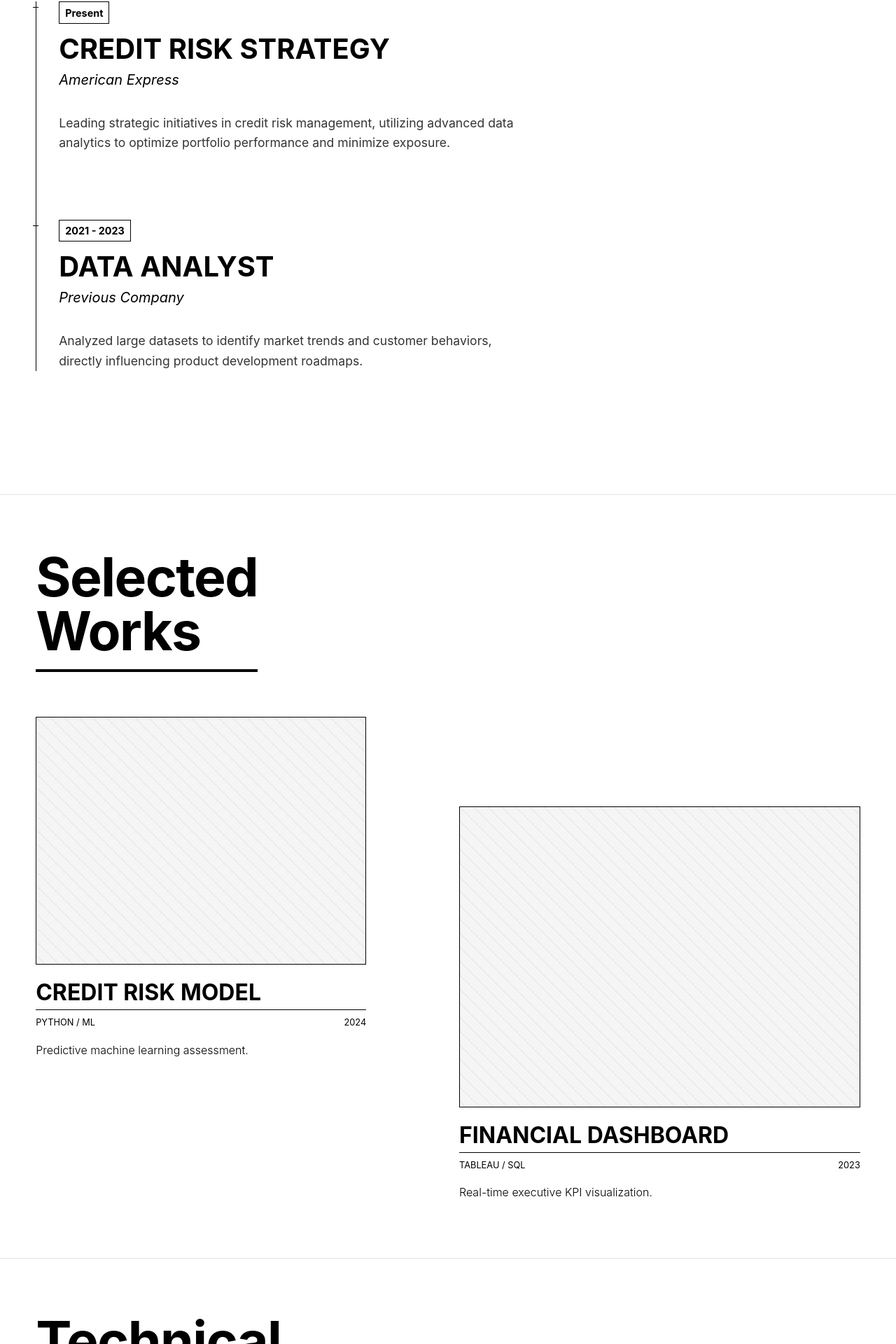
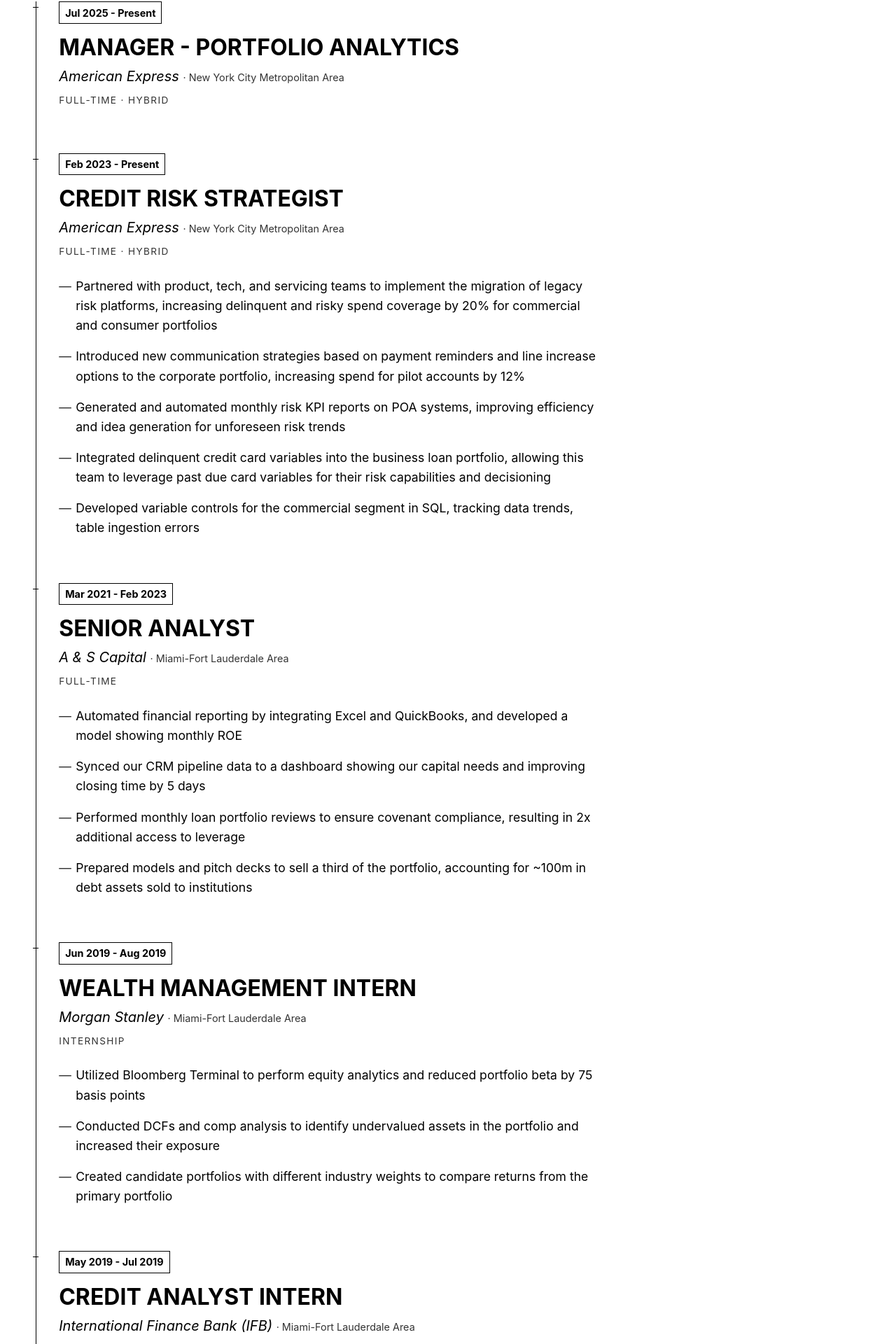
Before and after one commit to alediez2048/cesar-diez-website, a React (Vite) app: page / in a window 1280 px wide. Shown: the part 1590-3510 px from the top of the page at 70% size. Built offline with nearby package versions, Linux system fonts and the light colour scheme.

Commit message:
Update Experience section with full professional history

```diff
--- a/src/components/Experience.jsx
+++ b/src/components/Experience.jsx
@@ -5,16 +5,95 @@
   const experiences = [
     {
       company: 'American Express',
-      role: 'Credit Risk Strategy',
-      date: 'Present',
-      description: 'Leading strategic initiatives in credit risk management, utilizing advanced data analytics to optimize portfolio performance and minimize exposure.'
+      location: 'New York City Metropolitan Area',
+      roles: [
+        {
+          title: 'Manager - Portfolio Analytics',
+          date: 'Jul 2025 - Present',
+          type: 'Full-time · Hybrid',
+          description: [
+            // Assuming this is a future role or current promotion based on the text provided "Jul 2025"
+          ]
+        },
+        {
+          title: 'Credit Risk Strategist',
+          date: 'Feb 2023 - Present',
+          type: 'Full-time · Hybrid',
+          description: [
+            'Partnered with product, tech, and servicing teams to implement the migration of legacy risk platforms, increasing delinquent and risky spend coverage by 20% for commercial and consumer portfolios',
+            'Introduced new communication strategies based on payment reminders and line increase options to the corporate portfolio, increasing spend for pilot accounts by 12%',
+            'Generated and automated monthly risk KPI reports on POA systems, improving efficiency and idea generation for unforeseen risk trends',
+            'Integrated delinquent credit card variables into the business loan portfolio, allowing this team to leverage past due card variables for their risk capabilities and decisioning',
+            'Developed variable controls for the commercial segment in SQL, tracking data trends, table ingestion errors'
+          ]
+        }
+      ]
     },
     {
-      company: 'Previous Company',
-      role: 'Data Analyst',
-      date: '2021 - 2023',
-      description: 'Analyzed large datasets to identify market trends and customer behaviors, directly influencing product development roadmaps.'
+      company: 'A & S Capital',
+      location: 'Miami-Fort Lauderdale Area',
+      roles: [
+        {
+          title: 'Senior Analyst',
+          date: 'Mar 2021 - Feb 2023',
+          type: 'Full-time',
+          description: [
+            'Automated financial reporting by integrating Excel and QuickBooks, and developed a model showing monthly ROE',
+            'Synced our CRM pipeline data to a dashboard showing our capital needs and improving closing time by 5 days',
+            'Performed monthly loan portfolio reviews to ensure covenant compliance, resulting in 2x additional access to leverage',
+            'Prepared models and pitch decks to sell a third of the portfolio, accounting for ~100m in debt assets sold to institutions'
+          ]
+        }
+      ]
     },
+    {
+      company: 'Morgan Stanley',
+      location: 'Miami-Fort Lauderdale Area',
+      roles: [
+        {
+          title: 'Wealth Management Intern',
+          date: 'Jun 2019 - Aug 2019',
+          type: 'Internship',
+          description: [
+            'Utilized Bloomberg Terminal to perform equity analytics and reduced portfolio beta by 75 basis points',
+            'Conducted DCFs and comp analysis to identify undervalued assets in the portfolio and increased their exposure',
+            'Created candidate portfolios with different industry weights to compare returns from the primary portfolio'
+          ]
+        }
+      ]
+    },
+    {
+      company: 'International Finance Bank (IFB)',
+      location: 'Miami-Fort Lauderdale Area',
+      roles: [
+        {
+          title: 'Credit Analyst Intern',
+          date: 'May 2019 - Jul 2019',
+          type: 'Internship',
+          description: [
+            'Analyzed and presented a loan underwriting for a residential project ($400K+) to the board of directors',
+            'Executed sensitivity scenarios, using Excel, for upcoming and existing loans to minimize interest rate risk',
+            'Engaged in biweekly board meetings to discuss potential new clients for loan services'
+          ]
+        }
+      ]
+    },
+    {
+      company: 'EY',
+      location: 'Caracas, Federal District, Venezuela',
+      roles: [
+        {
+          title: 'Financial Business Analyst',
+          date: 'May 2018 - Aug 2018',
+          type: 'Internship', // Assuming internship based on duration/context, though text says Role
+          description: [
+            'Prepared a business strategy to tackle hyperinflation for the largest phone manufacturer in LATAM, Samsung',
+            'Created the first big database for the company, using SQL, containing all financial data from each client',
+            'Recruited a new client (QUALITY plastics) for risk management services and cash flow advisory'
+          ]
+        }
+      ]
+    }
   ];
 
   return (
@@ -22,14 +101,25 @@
       <div className="container">
         <h2 className="type-gallery-header">Professional<br />Timeline</h2>
         <div className="timeline-container">
-          {experiences.map((exp, index) => (
-            <div key={index} className="timeline-entry">
-              <div className="timeline-date">{exp.date}</div>
-              <div className="timeline-header">
-                <h3 className="timeline-role">{exp.role}</h3>
-                <div className="timeline-company">{exp.company}</div>
-              </div>
-              <p className="timeline-description">{exp.description}</p>
+          {experiences.map((company, index) => (
+            <div key={index} className="timeline-company-group">
+              {company.roles.map((role, roleIndex) => (
+                <div key={roleIndex} className="timeline-entry">
+                  <div className="timeline-date">{role.date}</div>
+                  <div className="timeline-header">
+                    <h3 className="timeline-role">{role.title}</h3>
+                    <div className="timeline-company">
+                      {company.company} <span className="timeline-location">· {company.location}</span>
+                    </div>
+                    {role.type && <div className="timeline-type">{role.type}</div>}
+                  </div>
+                  <ul className="timeline-description-list">
+                    {role.description.map((point, i) => (
+                      <li key={i}>{point}</li>
+                    ))}
+                  </ul>
+                </div>
+              ))}
             </div>
           ))}
         </div>
--- a/src/styles/components/Experience.css
+++ b/src/styles/components/Experience.css
@@ -4,8 +4,12 @@
   border-left: 1px solid var(--text-color);
 }
 
+.timeline-company-group {
+  margin-bottom: 4rem;
+}
+
 .timeline-entry {
-  margin-bottom: 6rem;
+  margin-bottom: 4rem;
   position: relative;
 }
 
@@ -22,21 +26,37 @@
 .timeline-header {
   display: flex;
   flex-direction: column;
-  margin-bottom: 2rem;
+  margin-bottom: 1.5rem;
 }
 
 .timeline-role {
   font-family: var(--font-primary);
-  font-size: 2.5rem;
-  line-height: 1;
+  font-size: 2rem;
+  line-height: 1.1;
   text-transform: uppercase;
+  margin-bottom: 0.5rem;
 }
 
 .timeline-company {
   font-family: var(--font-body);
   font-size: 1.25rem;
   font-style: italic;
+  color: var(--text-color);
+}
+
+.timeline-location {
+  font-size: 0.9rem;
+  font-style: normal;
+  color: var(--gray-dark);
+}
+
+.timeline-type {
+  font-family: var(--font-body);
+  font-size: 0.85rem;
+  text-transform: uppercase;
+  letter-spacing: 0.1em;
   margin-top: 0.5rem;
+  color: var(--gray-dark);
 }
 
 .timeline-date {
@@ -47,12 +67,43 @@
   display: inline-block;
   border: 1px solid black;
   padding: 0.2rem 0.5rem;
-  align-self: flex-start;
+  background: white;
 }
 
-.timeline-description {
+.timeline-description-list {
+  list-style: none;
+  padding: 0;
+}
+
+.timeline-description-list li {
   font-family: var(--font-body);
   font-size: 1.1rem;
-  max-width: 60ch;
-  opacity: 0.8;
+  line-height: 1.6;
+  max-width: 70ch;
+  margin-bottom: 1rem;
+  position: relative;
+  padding-left: 1.5rem;
 }
+
+.timeline-description-list li::before {
+  content: '—';
+  position: absolute;
+  left: 0;
+  color: var(--gray-dark);
+}
+
+/* Mobile adjustments */
+@media (max-width: 768px) {
+  .timeline-role {
+    font-size: 1.5rem;
+  }
+
+  .timeline-container {
+    padding-left: 1.5rem;
+  }
+
+  .timeline-entry::before {
+    left: -1.5rem;
+    width: 0.5rem;
+  }
+}
```
